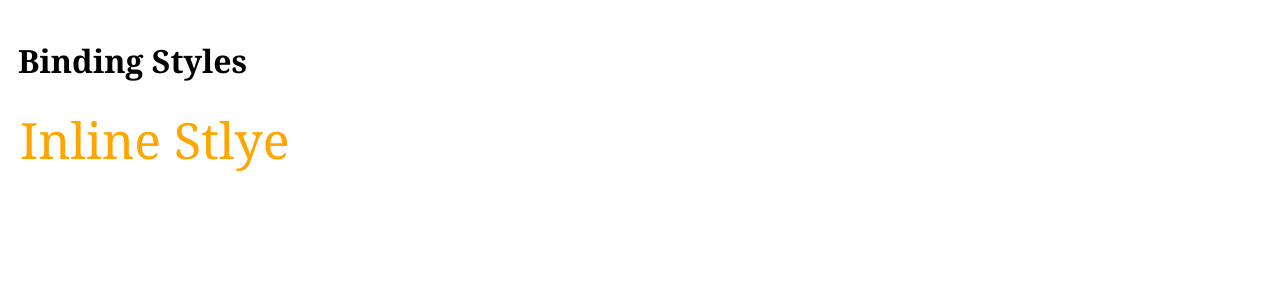
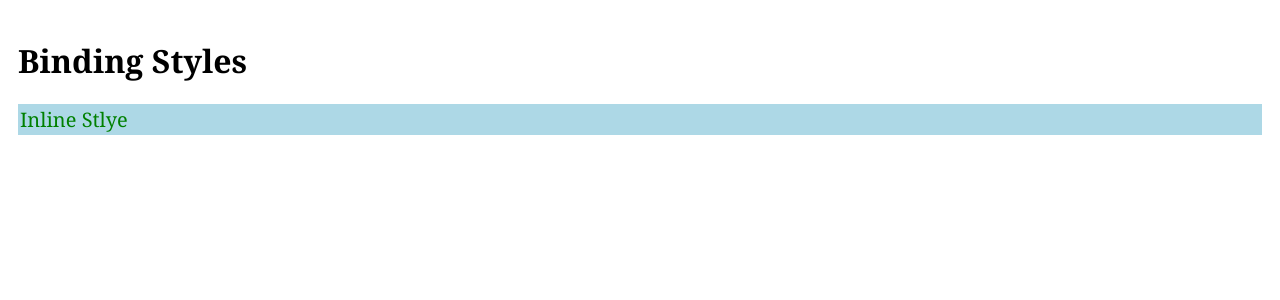
Before and after one commit to siggi-ai/Vue-Practice, a Vue app: page / in a window 1280 px wide. Shown: the top 300 px of the page. Built offline with nearby package versions, Linux system fonts and the light colour scheme.

Commit message:
two style-objects

```diff
--- a/src/App.vue
+++ b/src/App.vue
@@ -1,7 +1,7 @@
 <template>
   <div class="main">
     <h1>Binding Styles</h1>
-    <div v-bind:style="divStyleObject">Inline Stlye</div>
+    <div v-bind:style="[baseStyleObject, successStyleObject]">Inline Stlye</div>
   </div>
 </template>
 
@@ -10,11 +10,15 @@ export default {
   name: "App",
   data() {
     return {
-      divStyleObject: {
-        color: "orange",
-        fontSize: "50px",
+      baseStyleObject: {
+        fontSize: "20px",
         padding: "2px",
       },
+      successStyleObject: {
+        color: "green",
+        backgroundColor: "lightblue",
+        border: "1 px solid",
+      }
     };
   },
 };
```
